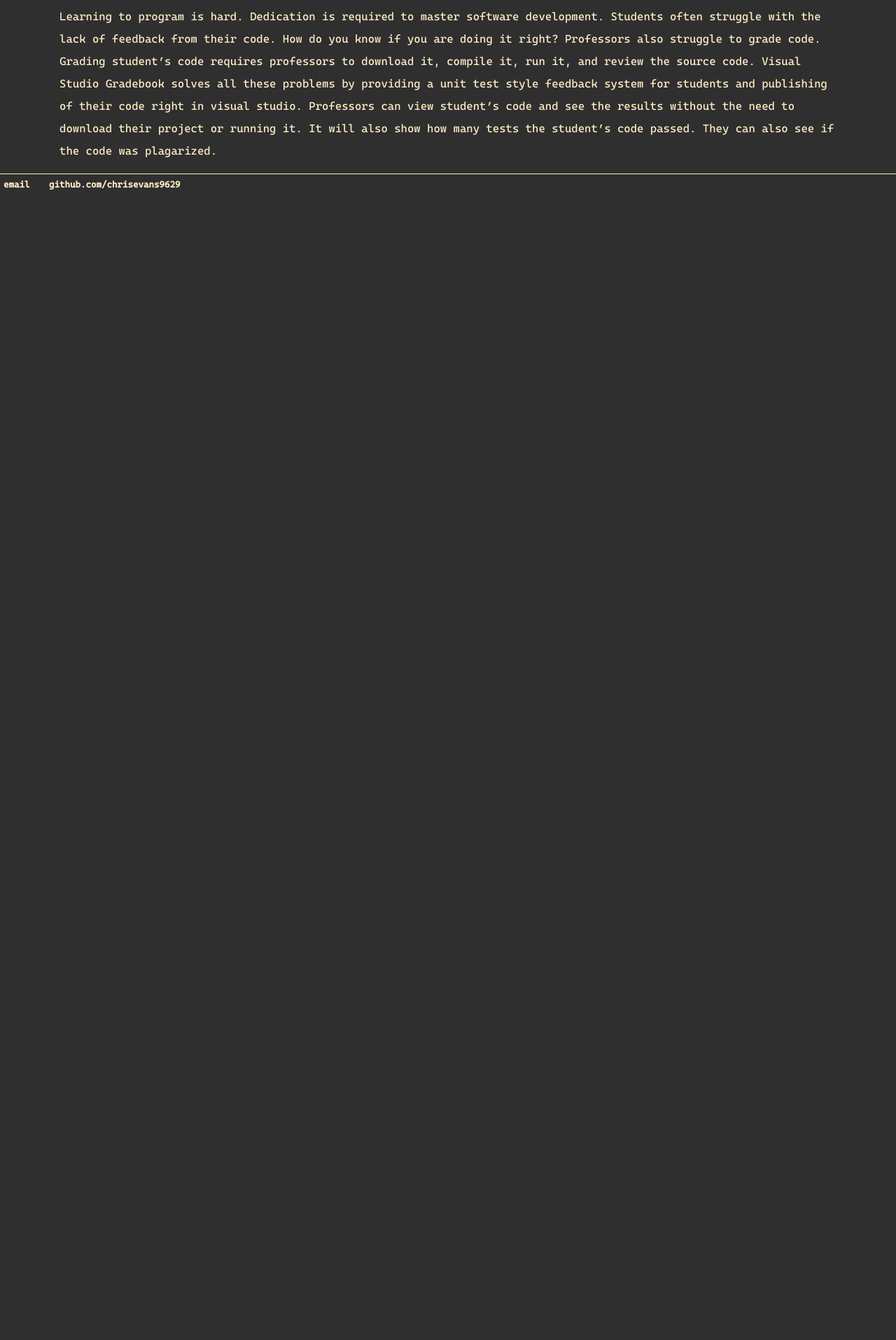
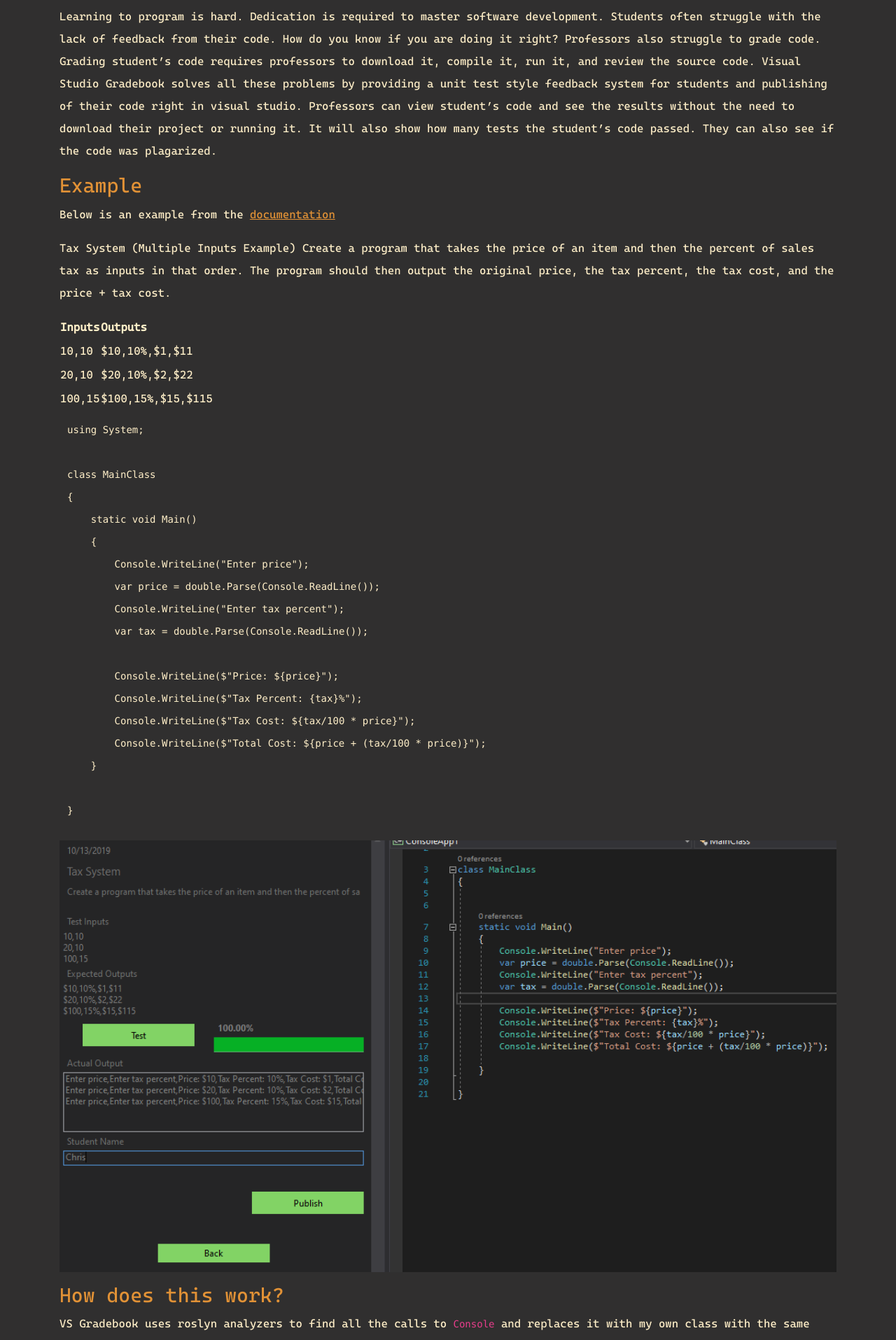
Before and after one commit to AutumnEvans418/autumnevans418.github.io, a Jekyll site: the page built from _posts/projects/2019-11-23-vsgradebook.md, in a window 1280 px wide. Shown: the part 468-2383 px from the top of the page at 70% size. Built offline with Jekyll 4.4.1, drawn with Linux system fonts in a browser that asks for light colours; before the commit the page ends 900 px from its top, so only the background shows below that; some of the changed text lies outside the part shown.

Commit message:
updated dotdodge, entre, and vsgradebook

````diff
--- a/_layouts/default.html
+++ b/_layouts/default.html
@@ -9,12 +9,13 @@
 		<script src="https://cdn.jsdelivr.net/npm/popper.js@1.16.0/dist/umd/popper.min.js" integrity="sha384-Q6E9RHvbIyZFJoft+2mJbHaEWldlvI9IOYy5n3zV9zzTtmI3UksdQRVvoxMfooAo" crossorigin="anonymous"></script>
 		<link rel="stylesheet" href="https://stackpath.bootstrapcdn.com/bootstrap/4.4.1/css/bootstrap.min.css" integrity="sha384-Vkoo8x4CGsO3+Hhxv8T/Q5PaXtkKtu6ug5TOeNV6gBiFeWPGFN9MuhOf23Q9Ifjh" crossorigin="anonymous">
 		<script src="https://stackpath.bootstrapcdn.com/bootstrap/4.4.1/js/bootstrap.min.js" integrity="sha384-wfSDF2E50Y2D1uUdj0O3uMBJnjuUD4Ih7YwaYd1iqfktj0Uod8GCExl3Og8ifwB6" crossorigin="anonymous"></script>
-		<!-- link to main stylesheet -->
+		<link rel="stylesheet" href="/assets/modules/highlight/styles/default.css">
+
+        <!-- link to main stylesheet -->
 		<link rel="stylesheet" type="text/css" href="/css/main.css">
 		<!-- Place this tag in your head or just before your close body tag. -->
 		<script async defer src="https://buttons.github.io/buttons.js"></script>
 		<script src="https://unpkg.com/typewriter-effect@latest/dist/core.js"></script>
-		<link rel="stylesheet" href="/assets/modules/highlight/styles/default.css">
 		<script src="/assets/modules/highlight/highlight.pack.js"></script>
 		<link rel="shortcut icon" href="/favicon.ico?" />
 		<meta name="viewport" content="width=device-width, initial-scale=1, maximum-scale=1">
--- a/_posts/projects/2019-11-23-vsgradebook.md
+++ b/_posts/projects/2019-11-23-vsgradebook.md
@@ -12,3 +12,47 @@
 ---
 
 Learning to program is hard.  Dedication is required to master software development.  Students often struggle with the lack of feedback from their code.  How do you know if you are doing it right?  Professors also struggle to grade code.  Grading student's code requires professors to download it, compile it, run it, and review the source code.  Visual Studio Gradebook solves all these problems by providing a unit test style feedback system for students and publishing of their code right in visual studio.  Professors can view student's code and see the results without the need to download their project or running it.  It will also show how many tests the student's code passed.  They can also see if the code was plagarized.
+
+## Example
+
+Below is an example from the [documentation](https://github.com/chrisevans9629/VsGradeBook)
+
+Tax System (Multiple Inputs Example)
+Create a program that takes the price of an item and then the percent of sales tax as inputs in that order. The program should then output the original price, the tax percent, the tax cost, and the price + tax cost.
+
+| Inputs | Outputs |
+| --- | --- |
+| 10,10 | $10,10%,$1,$11
+| 20,10 | $20,10%,$2,$22
+| 100,15 | $100,15%,$15,$115
+
+```csharp
+using System;
+
+class MainClass
+{
+    static void Main()
+    {
+        Console.WriteLine("Enter price");
+        var price = double.Parse(Console.ReadLine());
+        Console.WriteLine("Enter tax percent");
+        var tax = double.Parse(Console.ReadLine());
+
+        Console.WriteLine($"Price: ${price}");
+        Console.WriteLine($"Tax Percent: {tax}%");
+        Console.WriteLine($"Tax Cost: ${tax/100 * price}");
+        Console.WriteLine($"Total Cost: ${price + (tax/100 * price)}");
+    }
+
+}
+```
+
+![result](/assets/images/vsgradebook_taxsystemsubmissionview.png)
+
+## How does this work?
+
+VS Gradebook uses roslyn analyzers to find all the calls to `Console` and replaces it with my own class with the same name.  I can then inject the input into the ReadLines and read the output from the WriteLines.  This allows me to provide a percent of passing.
+
+## Inspiration
+
+This was done as an honors project at Pittsburg State University my senior year.  I wanted to create something that is new and useful.
--- a/blog/index.html
+++ b/blog/index.html
@@ -5,16 +5,17 @@
 <h1 style="margin: 5%">{{ page.title }}</h1>
     {% for post in site.posts %}
 <div class="scard wrap" style="padding: 5%;margin-bottom: 10%">
-    {% if post.logo %}
     <div class="row" style="margin-bottom: 3%">
+        {% if post.logo %}
         <div class="col">
             <a href="{{ post.url }}" title="{{ post.title }}"><img style="max-width: 150px;" src="{{post.logo}}"></a>
         </div>
+        {% endif %}
+
         <div class="col d-flex justify-content-end">
             <p class="m-2">{{ post.date | date_to_string }}</p>
         </div>
     </div>
-    {% endif %}
     <h1 style="margin-bottom: 30px"><a href="{{ post.url }}" title="{{ post.title }}">{{ post.title }}</a></h1>
     <p class="blog">{{ post.content | strip_html | truncatewords: 50 }}</p>
     <a class="btn" href="{{post.url}}">Read More</a>
--- a/css/main.css
+++ b/css/main.css
@@ -23,6 +23,8 @@
 .blog > p > img {
     width: 100%;
 }
+
+
 
 .wrap {
     overflow-wrap: break-word;
@@ -173,6 +175,22 @@
 a:hover {
     background-color: var(--orangeText);
 }
+
+.blog > p > a {
+    text-decoration: underline;
+    color: var(--orangeText);
+}
+
+.blog > p > a:hover {
+    text-decoration: underline;
+    color: var(--grayBackground);
+}
+
+pre {
+    padding: 1%;
+    color: var(--tanText);
+}
+
 h1 {
     font-size: 2.5em;
     font-family: 'Cascadia Code';
````
Also changed, not shown: _posts/games/2020-03-18-dotdodge.md (+14 -0 lines), _posts/projects/2019-10-28-entrepreneurchute.md (+16 -0 lines), assets/images/dotdodge1.png (added), assets/images/dotdodge2.png (added), assets/images/entre_tech.png (added), assets/images/vsgradebook_taxsystemsubmissionview.png (added).
